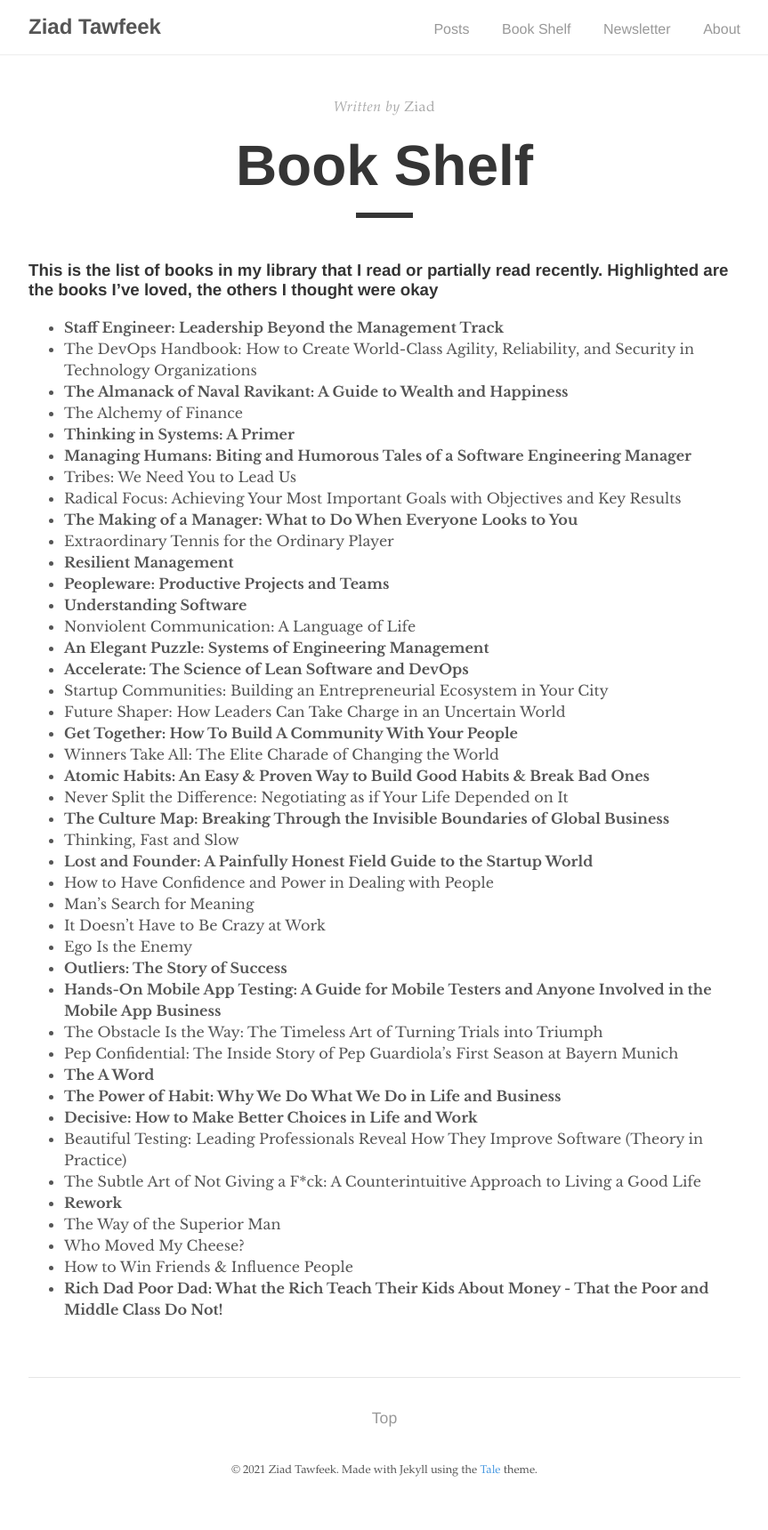
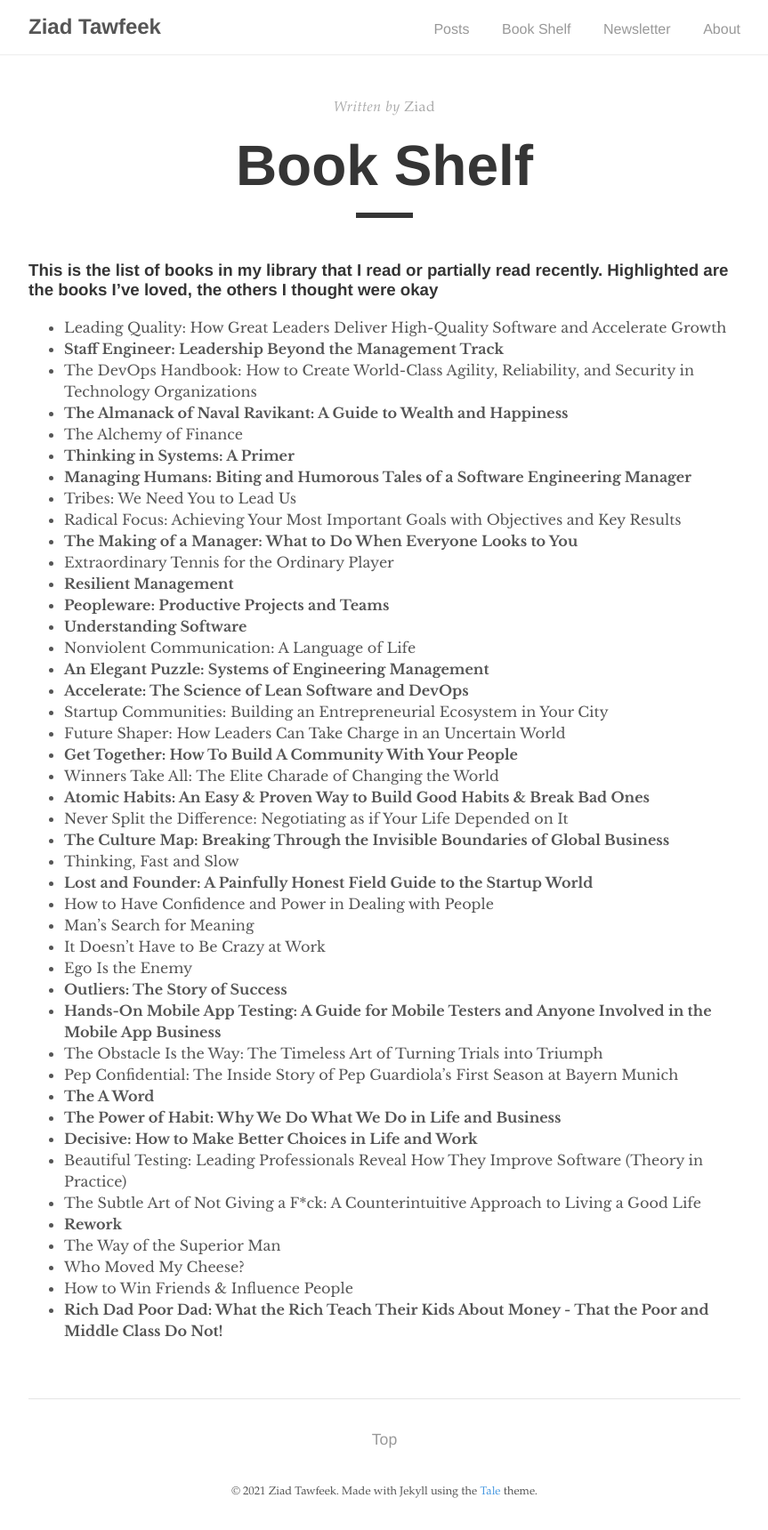
Before and after one commit to ziadtawfeek/web, a Jekyll site: the page built from _pages/book-shelf.md, in a window 1280 px wide. Shown: the whole page at 89% size, without its empty margins (208-1071 px from the left). Built offline with Jekyll 4.4.1, drawn with Linux system fonts in a browser that asks for light colours; before the commit the page ends 1696 px from its top, so only the background shows below that.

Commit message:
Update book-shelf.md

```diff
--- a/_pages/book-shelf.md
+++ b/_pages/book-shelf.md
@@ -7,6 +7,7 @@ permalink: /book-shelf/
 
 ### This is the list of books in my library that I read or partially read recently. Highlighted are the books I’ve loved, the others I thought were okay
 
+- Leading Quality: How Great Leaders Deliver High-Quality Software and Accelerate Growth
 - **Staff Engineer: Leadership Beyond the Management Track**
 - The DevOps Handbook: How to Create World-Class Agility, Reliability, and Security in Technology Organizations
 - **The Almanack of Naval Ravikant: A Guide to Wealth and Happiness**
```
